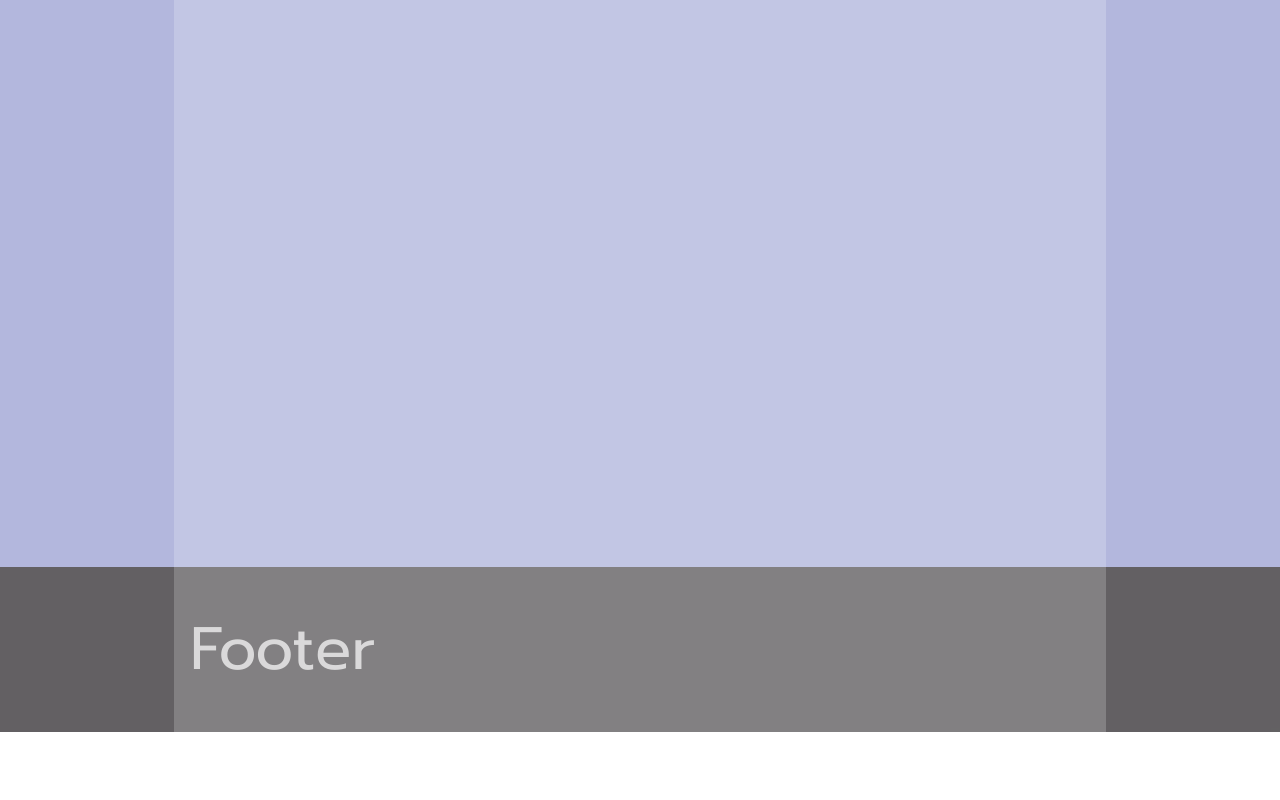
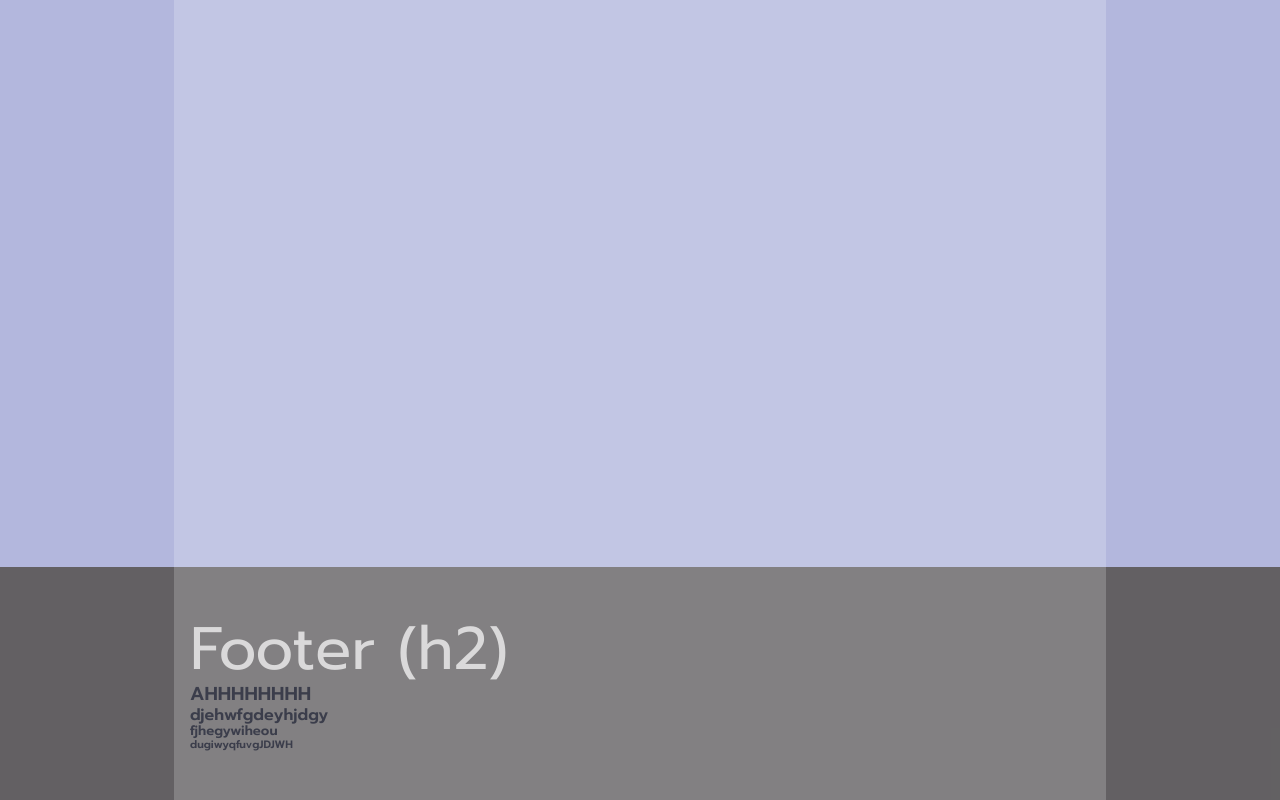
Before and after one commit to GabriellePelletier/4w4-gr1-t, a plain HTML site: page index.htm in a window 1280 px wide. Shown: the part 1559-2359 px from the top of the page. Before the commit the page ends 2291 px from the top, so only its background shows below. Drawn offline with Linux system fonts and the light colour scheme.

Commit message:
Ajout des titres h3, h4, h5, h6

```diff
--- a/index.htm
+++ b/index.htm
@@ -23,22 +23,26 @@
     </div>
     <div id="accueil" class="global">
       <section>
-        <h2>Accueil</h2>
+        <h2>Accueil (h2)</h2>
       </section>
     </div>
     <div id="evenement" class="global">
       <section>
-        <h2>Évènement</h2>
+        <h2>Évènement (h2)</h2>
       </section>
     </div>
     <div id="galerie" class="global">
       <section>
-        <h2>Galerie</h2>
+        <h2>Galerie (h2)</h2>
       </section>
     </div>
     <div id="footer" class="global">
       <footer>
-        <h2>Footer</h2>
+        <h2>Footer (h2)</h2>
+        <h3>AHHHHHHHH</h3>
+        <h4>djehwfgdeyhjdgy</h4>
+        <h5>fjhegywiheou</h5>
+        <h6>dugiwyqfuvgJDJWH</h6>
       </footer>
     </div>
   </body>
--- a/style.css
+++ b/style.css
@@ -17,7 +17,7 @@ Text Domain: theme-gabrielle
   --couleur-arriere-evenement: #63b1bb82;
   --couleur-arriere-galerie: #646dba7d;
   --couleur-arriere-footer: #0d090da4;
-  --transparence-h1: rgba(17, 22, 43, 0.631);
+  --transparence-h: rgba(17, 22, 43, 0.631);
   --transparence-h1-valeur: 0.7;
   --transparence-section: 0.3;
   --valeur-largeur-galerie: 70vw;
@@ -59,7 +59,7 @@ body {
 }
 
 #entete {
-  color: var(--transparence-h1);
+  color: var(--transparence-h);
   background-image: url(https://img.freepik.com/photos-gratuite/belles-fleurs-gouttes-eau_23-2150705688.jpg);
   background-repeat: no-repeat;
   background-size: cover;
@@ -91,4 +91,20 @@ h1 {
 h2 {
   font-size: clamp(1rem, -1.292rem + 7.333vw, 3.75rem);
   font-weight: 400;
+}
+
+h3 {
+  color: var(--transparence-h);
+}
+
+h4 {
+  color: var(--transparence-h);
+}
+
+h5 {
+  color: var(--transparence-h);
+}
+
+h6 {
+  color: var(--transparence-h);
 }/*# sourceMappingURL=style.css.map */
```
Also changed, not shown: 1 other file.
